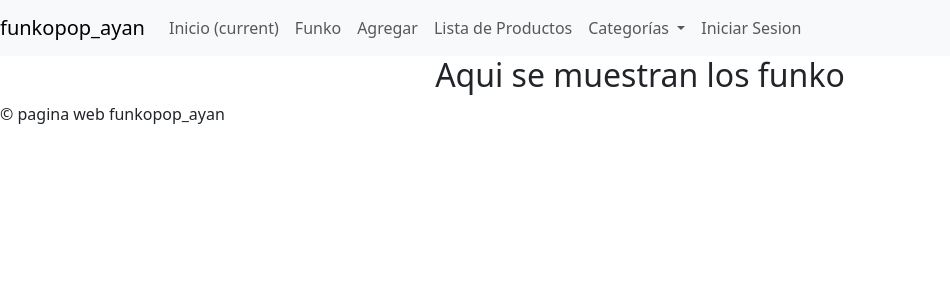
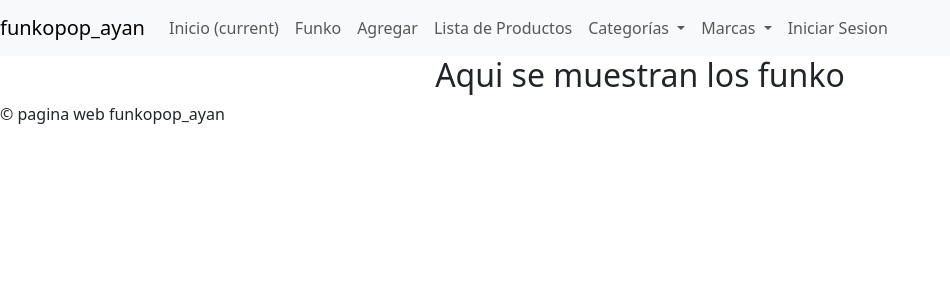
Before and after one commit to joseluisrosero/tiendafinal, a Django app: page /funko in a window 1280 px wide. Shown: the top 300 px of the page, without its empty margins (0-950 px from the left). Run offline with Django 5.2, Linux system fonts and the light colour scheme; data that the repository does not hold is empty; some libraries are stand-ins or nearby versions.

Commit message:
procesador de contexto

```diff
--- a/home2/context_processors.py
+++ b/home2/context_processors.py
@@ -1,5 +1,9 @@
-from .models import Categoria
+from .models import*
 
 def categorias_context_processor(request):
     categorias = Categoria.objects.all()
     return {'categorias': categorias}
+
+def marcas_context_processor(request):
+    marcas = Marca.objects.all()
+    return {'marcas': marcas}
--- a/templates/base.html
+++ b/templates/base.html
@@ -39,6 +39,15 @@
                             {% endfor %}
                         </div>
                     </li>
+                    <li class="nav-item dropdown">
+                        <a class="nav-link dropdown-toggle" href="#" id="navbarDropdown" role="button" data-toggle="dropdown" aria-haspopup="true" aria-expanded="false">
+                            Marcas
+                        </a>
+                        <div class="dropdown-menu" aria-labelledby="navbarDropdown">
+                            {% for marca in marcas %}
+                                <a class="dropdown-item" href="#">{{ marca.nombre }}</a>
+                            {% endfor %}
+                        </div>
                     <li class="nav-item">
                         <a class="nav-link" href="{% url 'vista_login' %}">Iniciar Sesion</a>
                     </li>
--- a/tienda2/settings.py
+++ b/tienda2/settings.py
@@ -64,6 +64,7 @@ TEMPLATES = [
                 'django.contrib.auth.context_processors.auth',
                 'django.contrib.messages.context_processors.messages',
                 'home2.context_processors.categorias_context_processor',
+                'home2.context_processors.marcas_context_processor',
             ],
         },
     },
```
